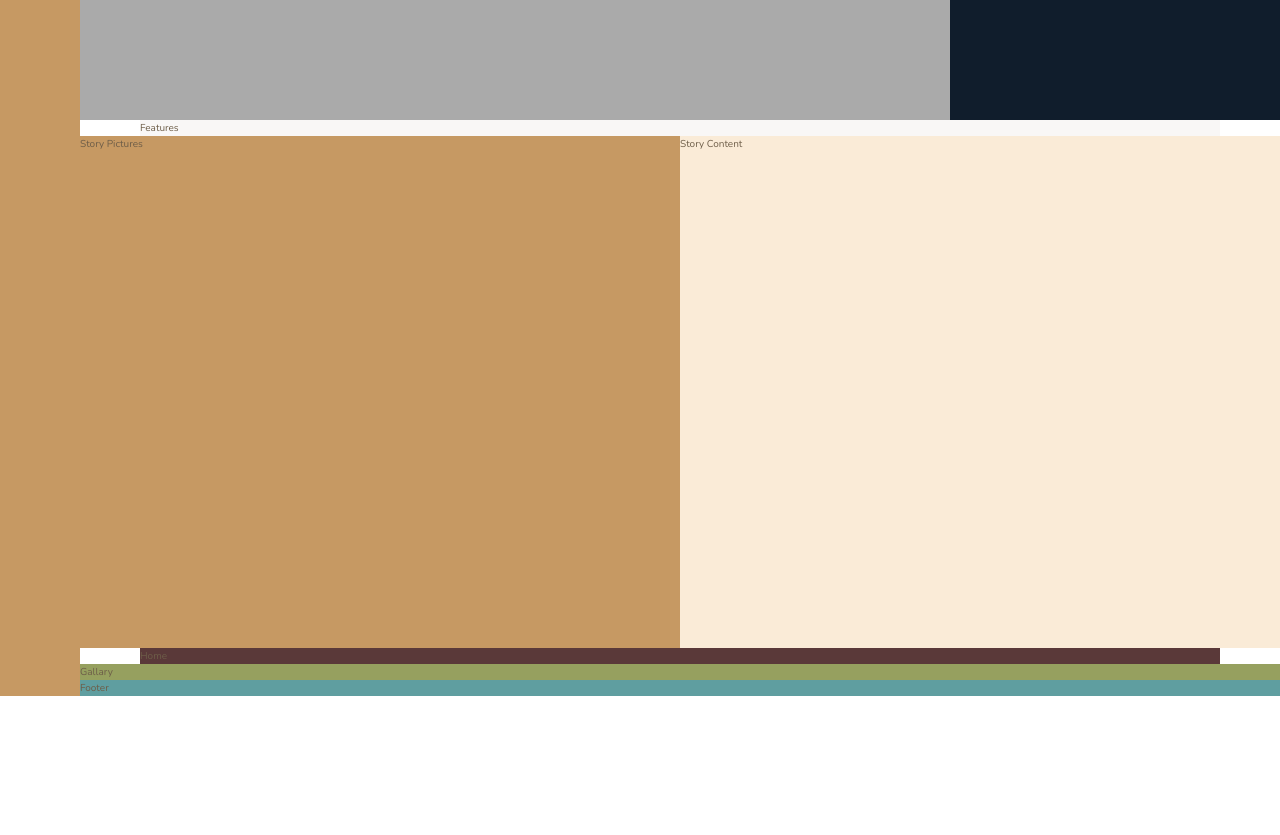
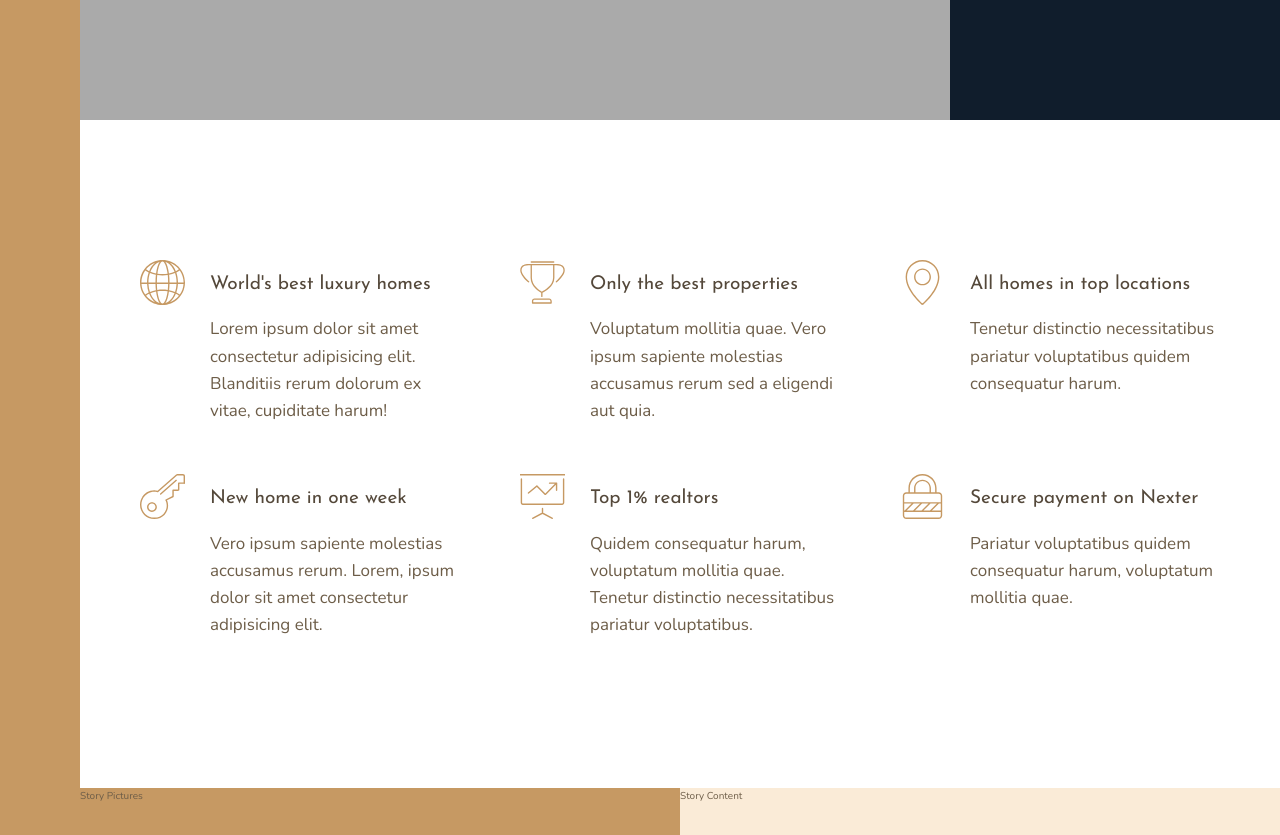
Before and after one commit to Mostakimul/sass-nexter, a website built with Vite: page index.html in a window 1280 px wide. Shown: the part 520-1355 px from the top of the page. Before the commit the page ends 1216 px from the top, so only its background shows below. Built offline with nearby package versions, Linux system fonts and the light colour scheme.

Commit message:
feature section completed with adding svg

```diff
--- a/index.html
+++ b/index.html
@@ -28,7 +28,54 @@
 
   <!-- Feature Section -->
   <section class="features">
-    Features
+    <div class="feature">
+      <svg class="feature__icon">
+        <use xlink:href="img/sprite.svg#icon-global"></use>
+      </svg>
+      <h4 class="heading-4 heading-4--dark">World's best luxury homes</h4>
+      <p class="feature__text">Lorem ipsum dolor sit amet consectetur adipisicing elit. Blanditiis rerum dolorum ex
+        vitae, cupiditate harum!</p>
+    </div>
+    <div class="feature">
+      <svg class="feature__icon">
+        <use xlink:href="img/sprite.svg#icon-trophy"></use>
+      </svg>
+      <h4 class="heading-4 heading-4--dark">Only the best properties</h4>
+      <p class="feature__text">Voluptatum mollitia quae. Vero ipsum sapiente molestias accusamus rerum sed a eligendi
+        aut quia.</p>
+    </div>
+    <div class="feature">
+      <svg class="feature__icon">
+        <use xlink:href="img/sprite.svg#icon-map-pin"></use>
+      </svg>
+      <h4 class="heading-4 heading-4--dark">All homes in top locations</h4>
+      <p class="feature__text">Tenetur distinctio necessitatibus pariatur voluptatibus quidem consequatur harum.</p>
+    </div>
+    <div class="feature">
+      <svg class="feature__icon">
+        <use xlink:href="img/sprite.svg#icon-key"></use>
+      </svg>
+      <h4 class="heading-4 heading-4--dark">New home in one week</h4>
+      <p class="feature__text">Vero ipsum sapiente molestias accusamus rerum. Lorem, ipsum dolor sit amet consectetur
+        adipisicing elit.
+      </p>
+    </div>
+    <div class="feature">
+      <svg class="feature__icon">
+        <use xlink:href="img/sprite.svg#icon-presentation"></use>
+      </svg>
+      <h4 class="heading-4 heading-4--dark">Top 1% realtors</h4>
+      <p class="feature__text">Quidem consequatur harum, voluptatum mollitia quae. Tenetur distinctio necessitatibus
+        pariatur voluptatibus.
+      </p>
+    </div>
+    <div class="feature">
+      <svg class="feature__icon">
+        <use xlink:href="img/sprite.svg#icon-lock"></use>
+      </svg>
+      <h4 class="heading-4 heading-4--dark">Secure payment on Nexter</h4>
+      <p class="feature__text">Pariatur voluptatibus quidem consequatur harum, voluptatum mollitia quae.</p>
+    </div>
   </section>
 
   <!-- Story Picture -->
--- a/scss/base/_typography.scss
+++ b/scss/base/_typography.scss
@@ -1,4 +1,35 @@
+@use '../abstracts/' as *;
+
 @import url('https://fonts.googleapis.com/css2?family=Josefin+Sans:wght@100;200;300;400;500;600;700&family=Nunito:wght@200;300;400;600;700;800;900&display=swap');
 
 $font-primary: 'Nunito', sans-serif;
 $font-display: 'Josefin Sans', sans-serif;
+
+%heading {
+  font-family: $font-display;
+  font-weight: 400;
+}
+
+.heading-1 {
+  @extend %heading;
+}
+
+.heading-2 {
+  @extend %heading;
+}
+
+.heading-3 {
+  @extend %heading;
+}
+
+.heading-4 {
+  @extend %heading;
+  font-size: 1.9rem;
+
+  &--light {
+    color: $color-grey-light-1;
+  }
+  &--dark {
+    color: $color-grey-dark-1;
+  }
+}
--- a/scss/components/_features.scss
+++ b/scss/components/_features.scss
@@ -1,6 +1,32 @@
 @use '../abstracts/index' as *;
 
 .features {
-  background-color: $color-grey-light-1;
   grid-column: center-start / center-end;
+
+  margin: 15rem 0;
+  display: grid;
+  // grid-template-columns: repeat(3, 1fr);
+  grid-template-columns: repeat(auto-fit, minmax(25rem, 1fr));
+  // 'auto-fit' creates as many tracks as can fit
+  gap: 6rem;
+  // by default align-items stretch, need to set start because while decreasing the screen size it may create gap between contents.
+  align-items: start;
 }
+
+.feature {
+  display: grid;
+  grid-template-columns: min-content 1fr;
+  gap: 1.5rem 2.5rem;
+
+  &__icon {
+    fill: $color-primary;
+    width: 4.5rem;
+    height: 4.5rem;
+    grid-row: 1 / span 2;
+    transform: translateY(-1rem);
+  }
+
+  &__text {
+    font-size: 1.7rem;
+  }
+}
```
Also changed, not shown: img/SVG/global.svg (added), img/SVG/key.svg (added), img/SVG/lock.svg (added), img/SVG/map-pin.svg (added), img/SVG/presentation.svg (added), img/SVG/trophy.svg (added), img/sprite.svg (added).
